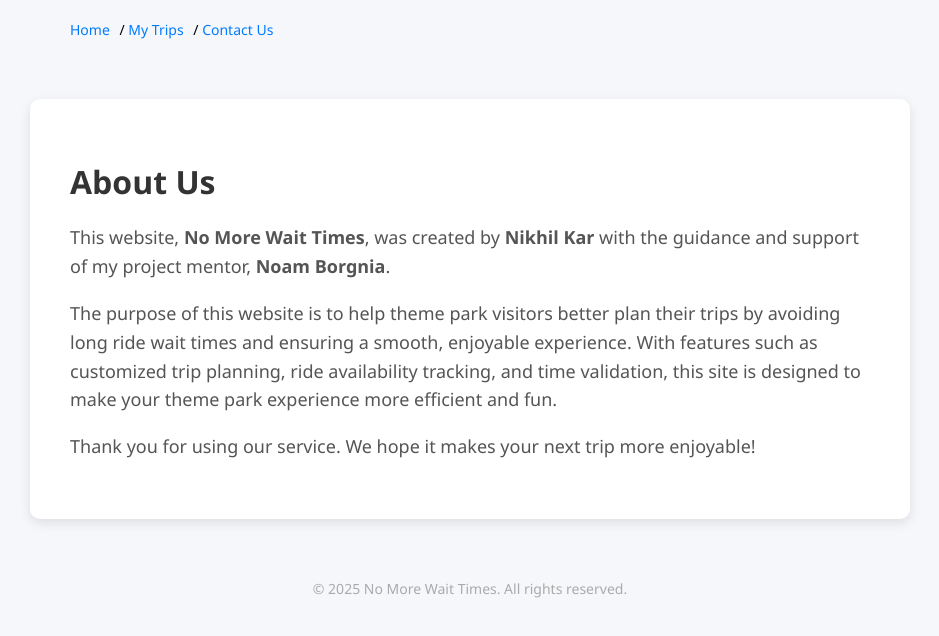
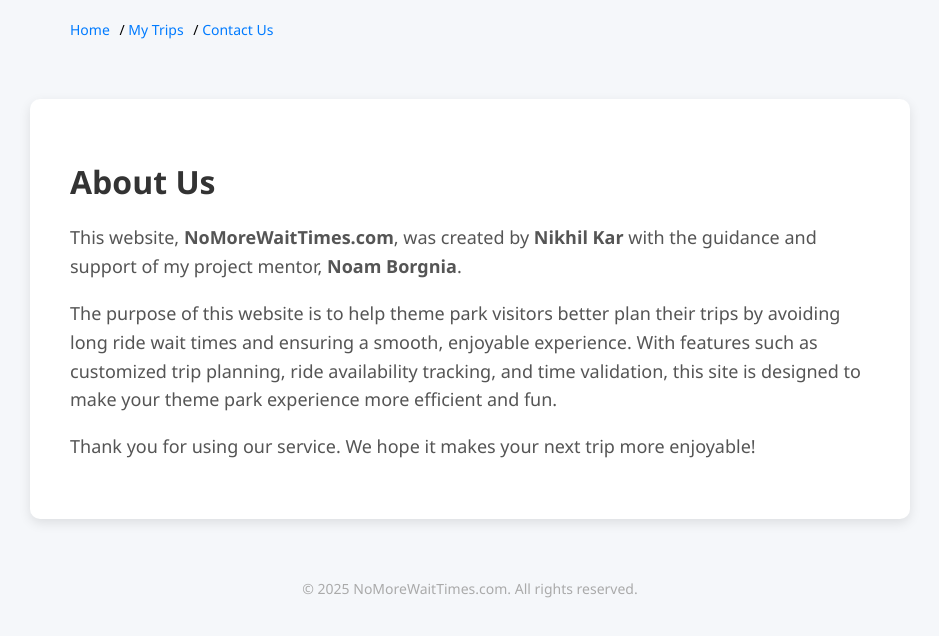
Before and after one commit to nborgnia/Nomorewaittimes, a plain HTML site: page about_us.html in a window 1280 px wide. Shown: the whole page, without its empty margins (170-1109 px from the left). Drawn offline with Linux system fonts and the light colour scheme.

Commit message:
Update about_us.html

```diff
--- a/about_us.html
+++ b/about_us.html
@@ -68,7 +68,7 @@
   <div class="container">
     <h1>About Us</h1>
     <p>
-      This website, <strong>No More Wait Times</strong>, was created by <strong>Nikhil Kar</strong> with the guidance and support of my project mentor, <strong>Noam Borgnia</strong>.
+      This website, <strong>NoMoreWaitTimes.com</strong>, was created by <strong>Nikhil Kar</strong> with the guidance and support of my project mentor, <strong>Noam Borgnia</strong>.
     </p>
     <p>
       The purpose of this website is to help theme park visitors better plan their trips by avoiding long ride wait times and ensuring a smooth, enjoyable experience. With features such as customized trip planning, ride availability tracking, and time validation, this site is designed to make your theme park experience more efficient and fun.
@@ -79,7 +79,7 @@
   </div>
 
   <div class="footer">
-    &copy; 2025 No More Wait Times. All rights reserved.
+    &copy; 2025 NoMoreWaitTimes.com. All rights reserved.
   </div>
 
 </body>
```
